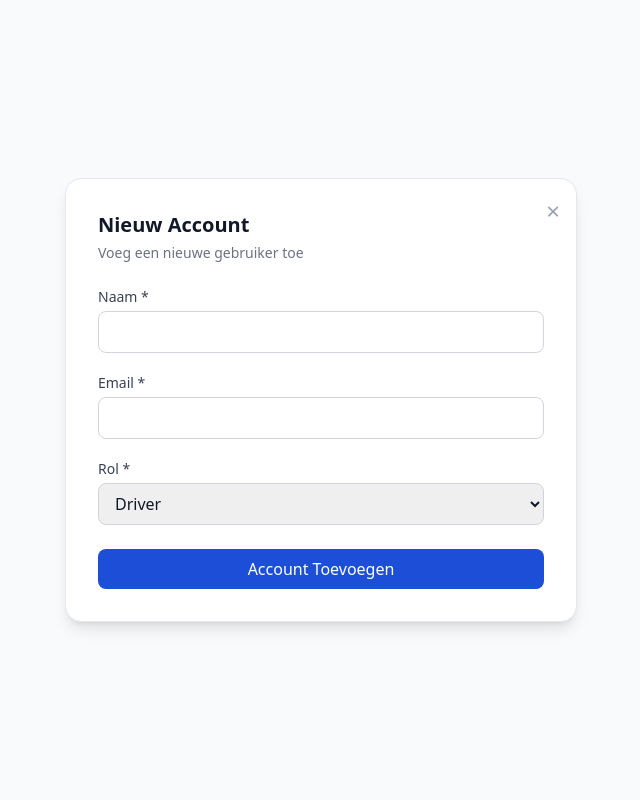
After one commit to A-D-DBS-application/web-application-2025-group-5, a Flask app: page /admin/users/new in a window 1280 px wide. The commit adds this page. Shown: the whole page, without its empty margins (319-959 px from the left). Run offline with Flask 3, Linux system fonts and the light colour scheme; the visitor is signed in with stand-in values (Sample User, id 1); some libraries are stand-ins or nearby versions.

Commit message:
extra account toevoegen

```diff
--- a/app/admin_routes.py
+++ b/app/admin_routes.py
@@ -164,3 +164,39 @@ def create_vehicle():
         return redirect(url_for("admin.dashboard"))
 
     return render_template("vehicle_create.html")
+
+# Nieuw account aanmaken
+@admin_bp.route("/users/new", methods=["GET", "POST"])
+def create_user():
+    # Enkel admins
+    if session.get("role") != "admin":
+        flash("Je hebt geen toegang tot deze pagina", "error")
+        return redirect(url_for("auth.login"))
+
+    if request.method == "POST":
+        name = request.form.get("name")
+        email = request.form.get("email")
+        role = request.form.get("role")
+        is_active = True
+
+        # Validatie (optioneel uitbreiden)
+        if not name or not email or not role:
+            flash("Alle verplichte velden moeten ingevuld zijn.", "error")
+            return redirect(url_for("admin.create_user"))
+
+        # Nieuwe user opslaan
+        new_user = User(
+            name=name,
+            email=email,
+            password_hash="",  # geen paswoord nodig in jullie systeem
+            role=role,
+            is_active=is_active
+        )
+
+        db.session.add(new_user)
+        db.session.commit()
+
+        flash("Nieuw account succesvol aangemaakt!", "success")
+        return redirect(url_for("admin.dashboard"))
+
+    return render_template("user_create.html")
--- /dev/null
+++ b/app/templates/user_create.html
@@ -0,0 +1,46 @@
+{% extends "base.html" %}
+{% block title %}Nieuw Account{% endblock %}
+
+{% block content %}
+<div class="min-h-screen bg-gray-50 flex items-center justify-center p-6">
+  <div class="bg-white w-full max-w-lg p-8 rounded-2xl shadow-lg border border-gray-200 relative">
+
+    <!-- Sluit-knop -->
+    <a href="{{ url_for('admin.dashboard') }}"
+       class="absolute top-4 right-4 text-gray-400 hover:text-gray-600 text-2xl">
+      &times;
+    </a>
+
+    <h2 class="text-xl font-semibold mb-1 text-gray-900">Nieuw Account</h2>
+    <p class="text-gray-500 mb-6 text-sm">Voeg een nieuwe gebruiker toe</p>
+
+    <form method="post">
+
+      <!-- Naam -->
+      <label class="block text-sm font-medium text-gray-700 mb-1">Naam *</label>
+      <input type="text" name="name" required
+             class="w-full border border-gray-300 rounded-lg px-3 py-2 mb-5" />
+
+      <!-- Email -->
+      <label class="block text-sm font-medium text-gray-700 mb-1">Email *</label>
+      <input type="email" name="email" required
+             class="w-full border border-gray-300 rounded-lg px-3 py-2 mb-5" />
+
+      <!-- Rol -->
+      <label class="block text-sm font-medium text-gray-700 mb-1">Rol *</label>
+      <select name="role"
+              class="w-full border border-gray-300 rounded-lg px-3 py-2 mb-6" required>
+        <option value="driver">Driver</option>
+        <option value="admin">Admin</option>
+      </select>
+
+      <button type="submit"
+        class="w-full bg-blue-700 hover:bg-blue-800 text-white font-medium py-2 rounded-lg">
+        Account Toevoegen
+      </button>
+
+    </form>
+
+  </div>
+</div>
+{% endblock %}
```
Also changed, not shown: app/templates/admin_dashboard.html (+7 -0 lines).
